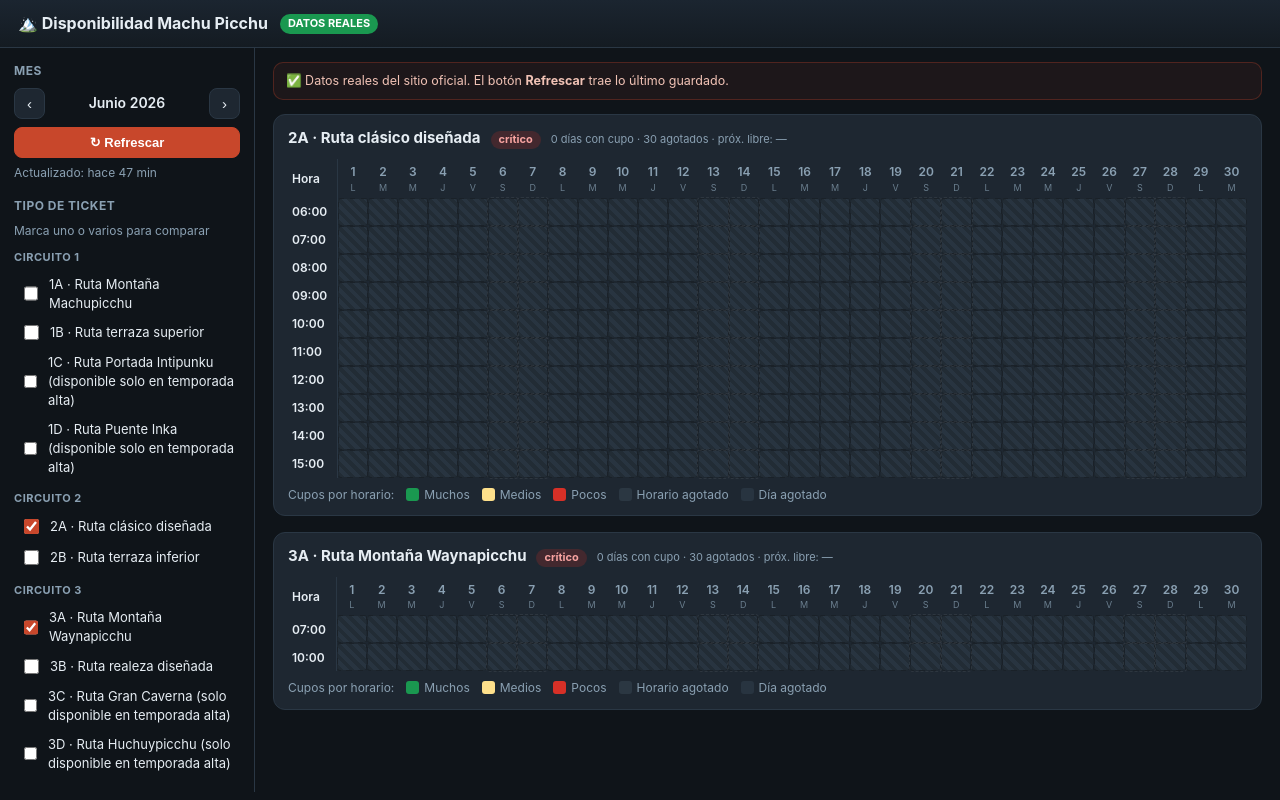
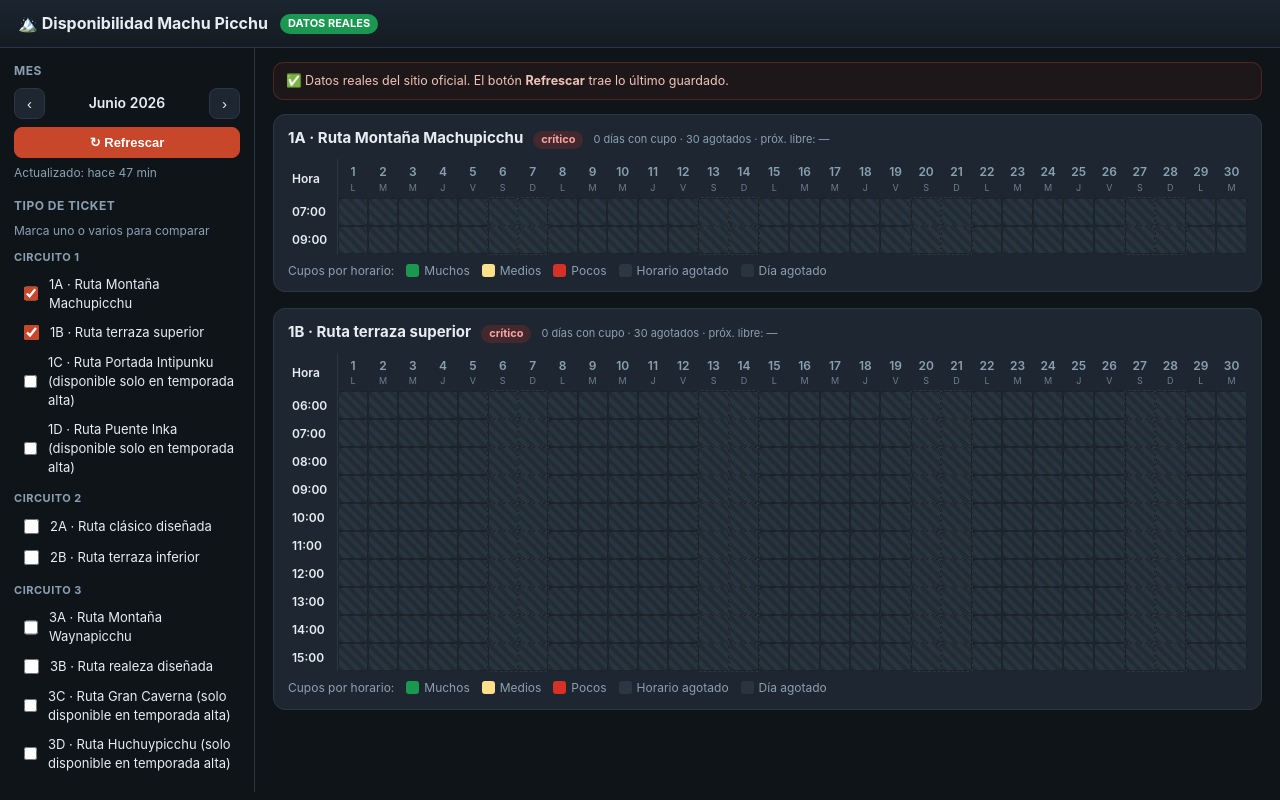
Before and after one commit to cinonicholas-ctrl/machu-picchu, a website: page index.html in a window 1280 px wide. Drawn offline with Linux system fonts and the light colour scheme.

Commit message:
Update index.html

```diff
--- a/index.html
+++ b/index.html
@@ -85,7 +85,7 @@
 <script>
 const DOW=["D","L","M","M","J","V","S"];
 const MONTHS=["enero","febrero","marzo","abril","mayo","junio","julio","agosto","septiembre","octubre","noviembre","diciembre"];
-let DATA=null, MODE="real", months=[], curIdx=0, selected=new Set();
+let DATA=null, MODE="real", months=[], curIdx=0, selected=new Set(), firstLoad=true;
 
 function daysIn(y,m){return new Date(y,m+1,0).getDate();}
 function pad(n){return String(n).padStart(2,'0');}
@@ -134,7 +134,13 @@ async function loadData(){
   DATA.routes.forEach(rt=>Object.keys(rt.days).forEach(k=>set.add(k.slice(0,7))));
   months=[...set].sort();
   if(curIdx>=months.length) curIdx=0;
-  if(!selected.size) selected=new Set(["2A","3A"].filter(id=>DATA.routes.some(r=>r.id===id)));
+  if(!selected.size) selected=new Set(DATA.routes.slice(0,2).map(r=>r.id));
+  // al abrir, ir al primer mes que tenga algún cupo (evita caer en un mes agotado)
+  if(firstLoad){
+    const idx=months.findIndex(m=>DATA.routes.some(rt=>Object.entries(rt.days).some(([k,v])=>k.startsWith(m)&&v&&Object.keys(v).length)));
+    if(idx>=0) curIdx=idx;
+    firstLoad=false;
+  }
 }
 
 function srcBadge(){
@@ -180,8 +186,15 @@ function renderBlocks(){
     for(let d=1;d<=nd;d++){const sm=rt.days[`${y}-${pad(m+1)}-${pad(d)}`];if(sm){diasCupo++;if(prox===null)prox=d;}else diasAgot++;}
     const ratio=diasCupo/nd;
     const pill=ratio>0.7?'<span class="pill ok">holgado</span>':ratio>0.4?'<span class="pill low">ajustado</span>':'<span class="pill no">crítico</span>';
+    // frescura por ruta
+    let fresh="";
+    if(rt.updated){
+      const h=(Date.now()-new Date(rt.updated).getTime())/3.6e6;
+      if(h<14) fresh=`<span class="pill ok">✓ actualizado hace ${h<1?'<1':Math.round(h)} h</span>`;
+      else fresh=`<span class="pill no">⚠ sin refrescar hace ${h<48?Math.round(h)+' h':Math.round(h/24)+' d'}</span>`;
+    }
     const b=document.createElement("div");b.className="block";
-    b.innerHTML=`<div class="bh"><span class="nm">${rt.id} · ${rt.name.split('· ')[1]||rt.name}</span> ${pill}
+    b.innerHTML=`<div class="bh"><span class="nm">${rt.id} · ${rt.name.split('· ')[1]||rt.name}</span> ${pill} ${fresh}
       <span class="tag">${diasCupo} días con cupo · ${diasAgot} agotados · próx. libre: ${prox?prox+' '+MONTHS[m]:'—'}</span></div>`;
     const t=document.createElement("table");
     let h="<tr><th class='rh'>Hora</th>";
```
